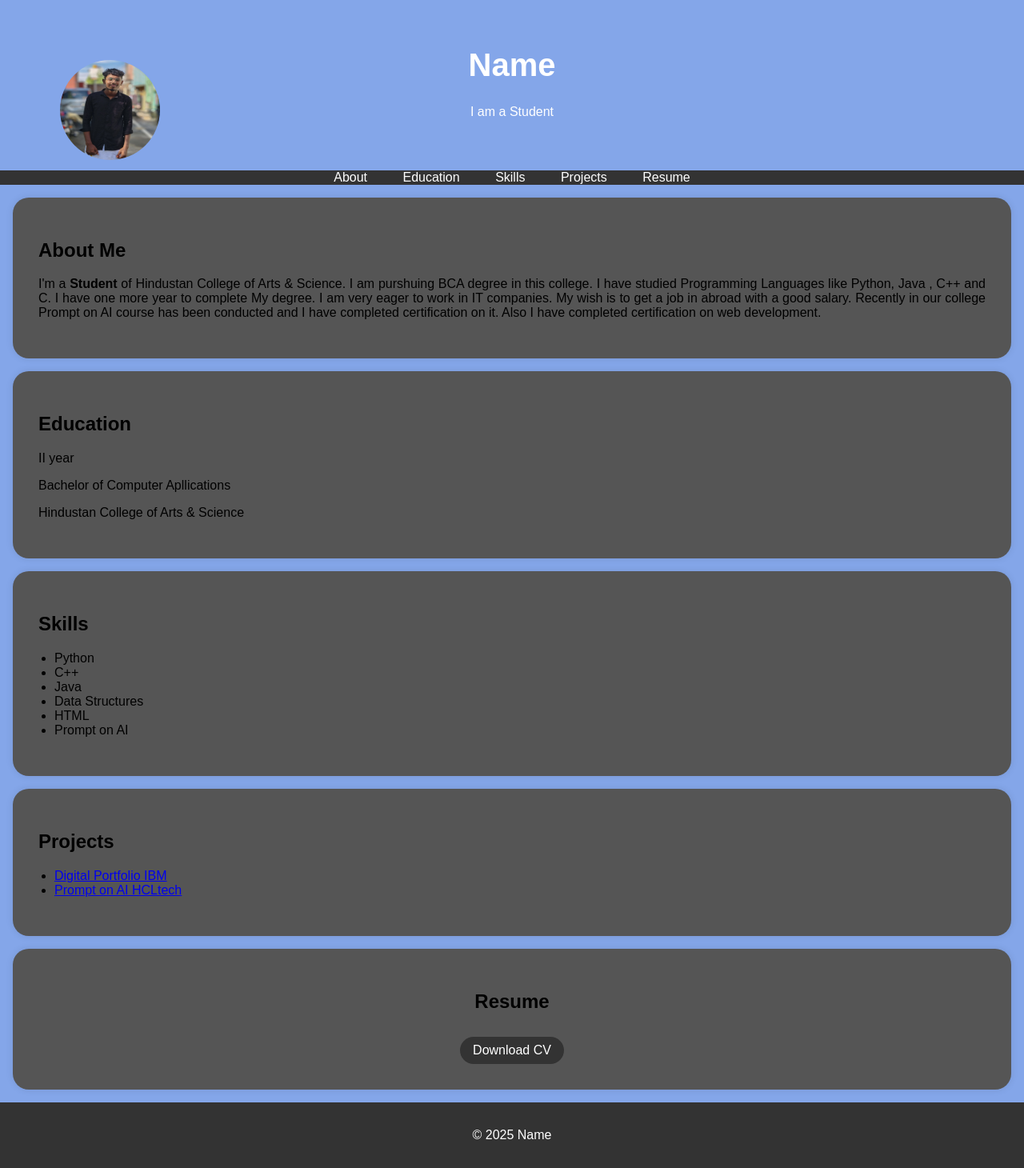
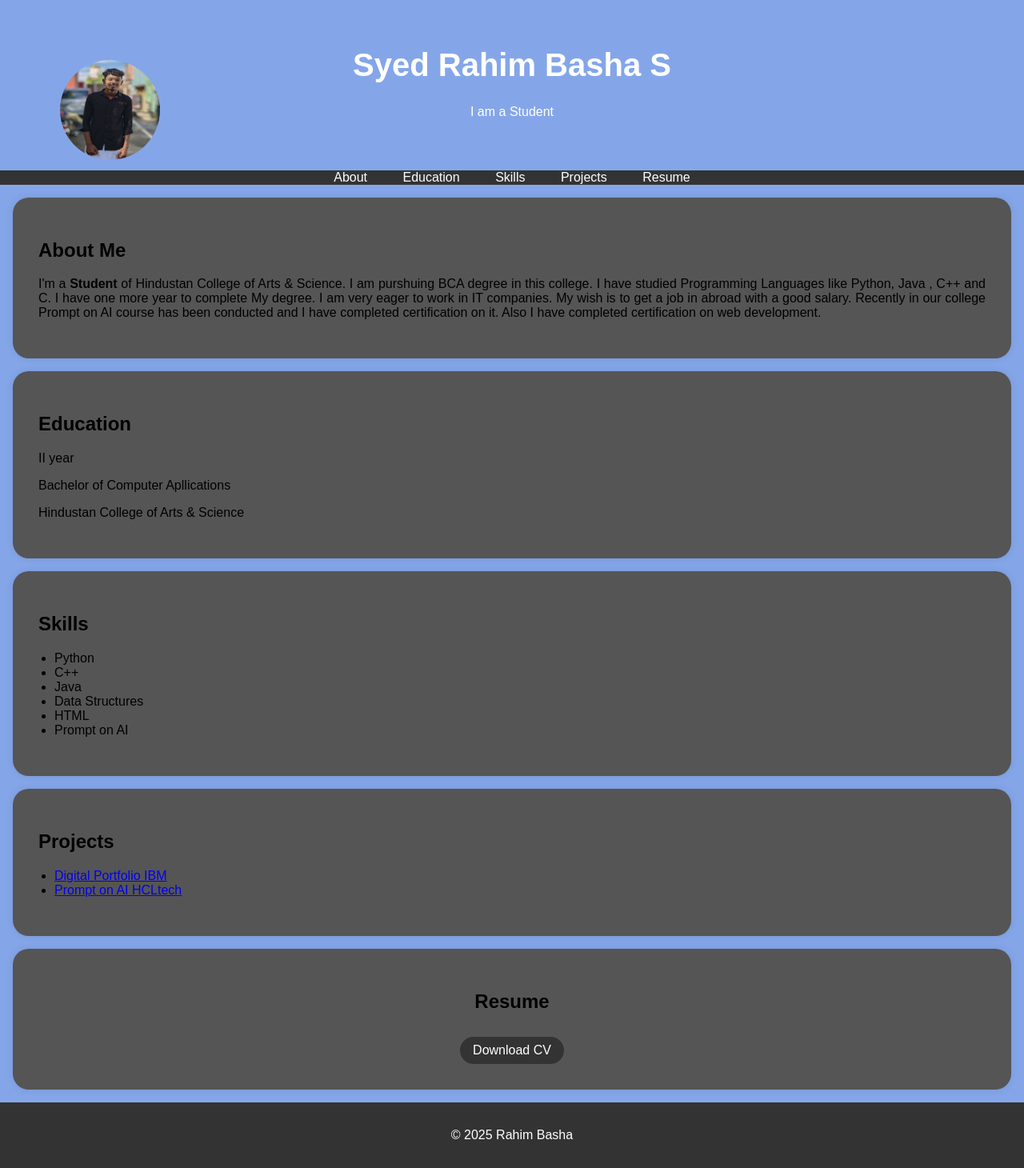
Before and after one commit to Rahimbasha13/digital-portfolio, a plain HTML site: page index.html in a window 1280 px wide. Shown: the whole page at 80% size. Drawn offline with Linux system fonts and the light colour scheme.

Commit message:
index.html

```diff
--- a/index.html
+++ b/index.html
@@ -94,7 +94,7 @@
     <header>
         <div class="header-content">
             <img src="image.jpg" alt="Your Profile Picture" class="profile-picture">
-            <h1>Name</h1>
+            <h1>Syed Rahim Basha S</h1>
             <p>I am a Student</p>
         </div>
     </header>
@@ -169,7 +169,7 @@
     </section>
 
     <footer>
-        <p>&copy; 2025 Name</p>
+        <p>&copy; 2025 Rahim Basha</p>
     </footer>
 
     <script>
```
